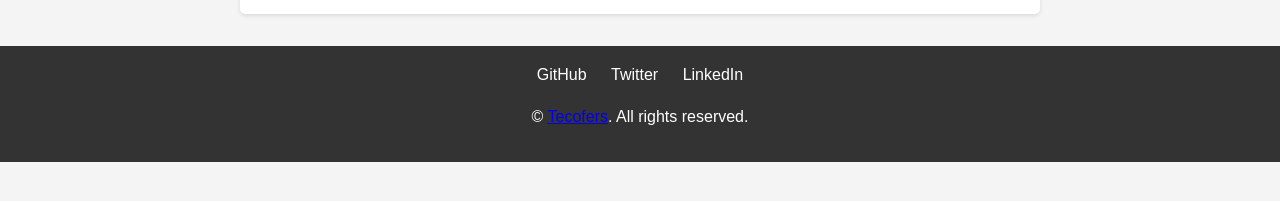
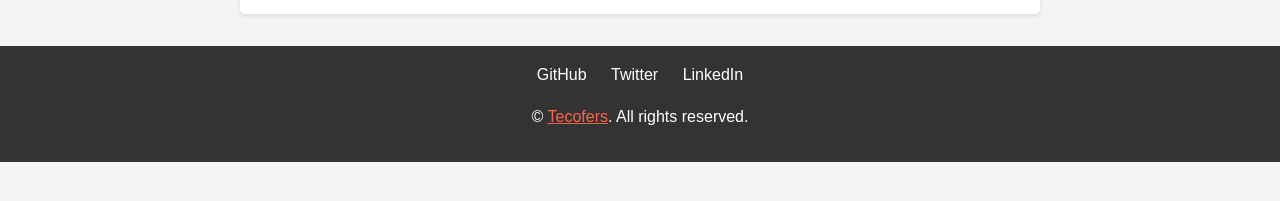
Before and after one commit to tecofers/tecofers.github.io, a Jekyll site: the page built from index.md, in a window 1280 px wide. Shown: the part 627-828 px from the top of the page. Built offline with Jekyll 4.4.1, drawn with Linux system fonts in a browser that asks for light colours.

Commit message:
Update footer.html

```diff
--- a/_includes/footer.html
+++ b/_includes/footer.html
@@ -11,6 +11,6 @@
             <a href="https://linkedin.com/in/{{ site.linkedin_username }}" target="_blank">LinkedIn</a>
             {% endif %}
         </div>
-        <p class="copyright">&copy; <a href="https://tecofers.com">Tecofers</a>. All rights reserved.</p>
+        <p class="copyright">&copy; <a href="https://tecofers.com" style="color: #ff6347;">Tecofers</a>. All rights reserved.</p>
     </div>
 </footer>
```
